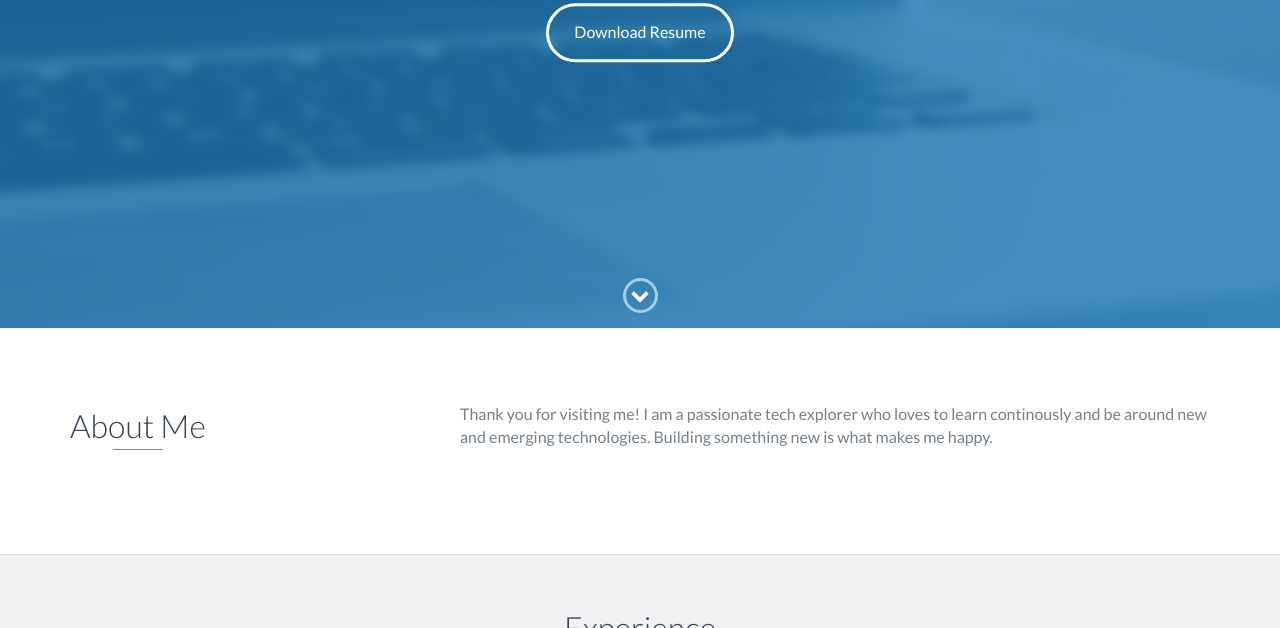
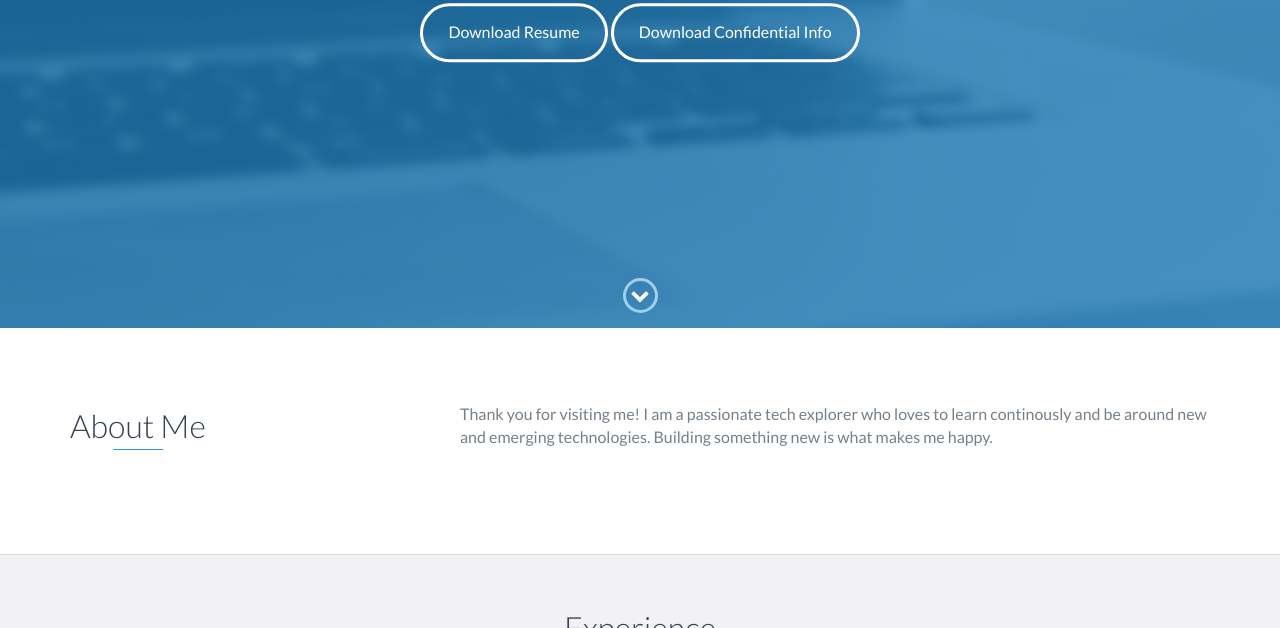
Before and after one commit to shridey/shridey.github.io, a website: page index.html in a window 1280 px wide. Shown: the part 472-1100 px from the top of the page. Drawn offline with nearby package versions, Linux system fonts and the light colour scheme.

Commit message:
link for confidential info pdf

```diff
--- a/index.html
+++ b/index.html
@@ -31,6 +31,23 @@
     <meta name="title" property="twitter:title" content="Shridhar Pandey | Portfolio">
     <meta name="description" property="twitter:description" content="I am a passionate tech explorer who loves to learn continously and be around new and emerging technologies.">
     <meta name="image" property="twitter:image" content="https://iamshridharr.github.io/images/FullStack_DarkBlue.png">
+
+    <script>
+        function checkPassword() {
+            var link = document.getElementById('confidential');
+            var enteredPassword = prompt("Enter the password:");
+
+            // Replace "your_password_here" with your actual password
+            var correctPassword = "IAmShridhar@Confidential";
+
+            if (enteredPassword === correctPassword) {
+                link.href = "./docs/resume.pdf";
+                window.location.href = "./docs/resume.pdf";
+            } else {
+                alert("Incorrect password. Please try again.");
+            }
+        }
+    </script>
 </head>
 
 <body>
@@ -72,7 +89,8 @@
         <div id="lead-content">
             <h1>Shridhar Pandey</h1>
             <h2>Final Year Computer Science Student</h2>
-            <a href="./docs/Shridhar Pandey Resume.pdf" class="btn-rounded-white">Download Resume</a>
+            <a href="./docs/resume.pdf" class="btn-rounded-white">Download Resume</a>
+            <a id="confidential" href="" onclick="checkPassword()" class="btn-rounded-white">Download Confidential Info</a>
         </div>
         <!-- End #lead-content -->
 
```
Also changed, not shown: 2 other files.
